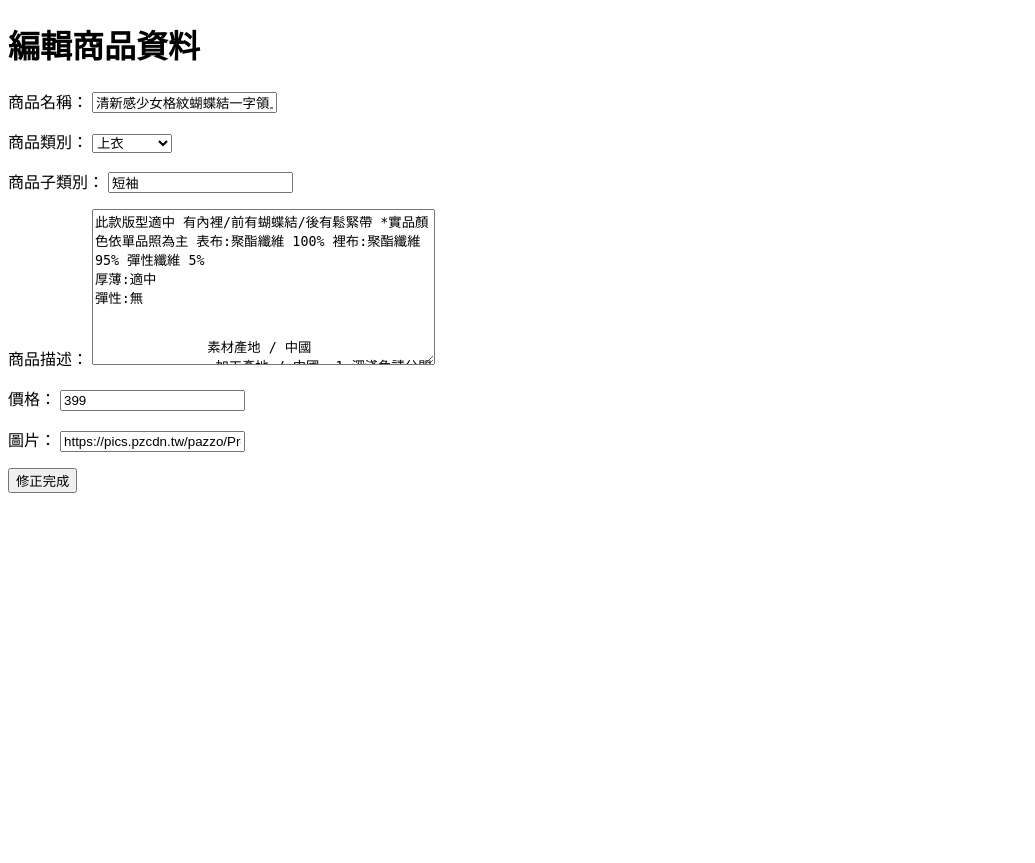
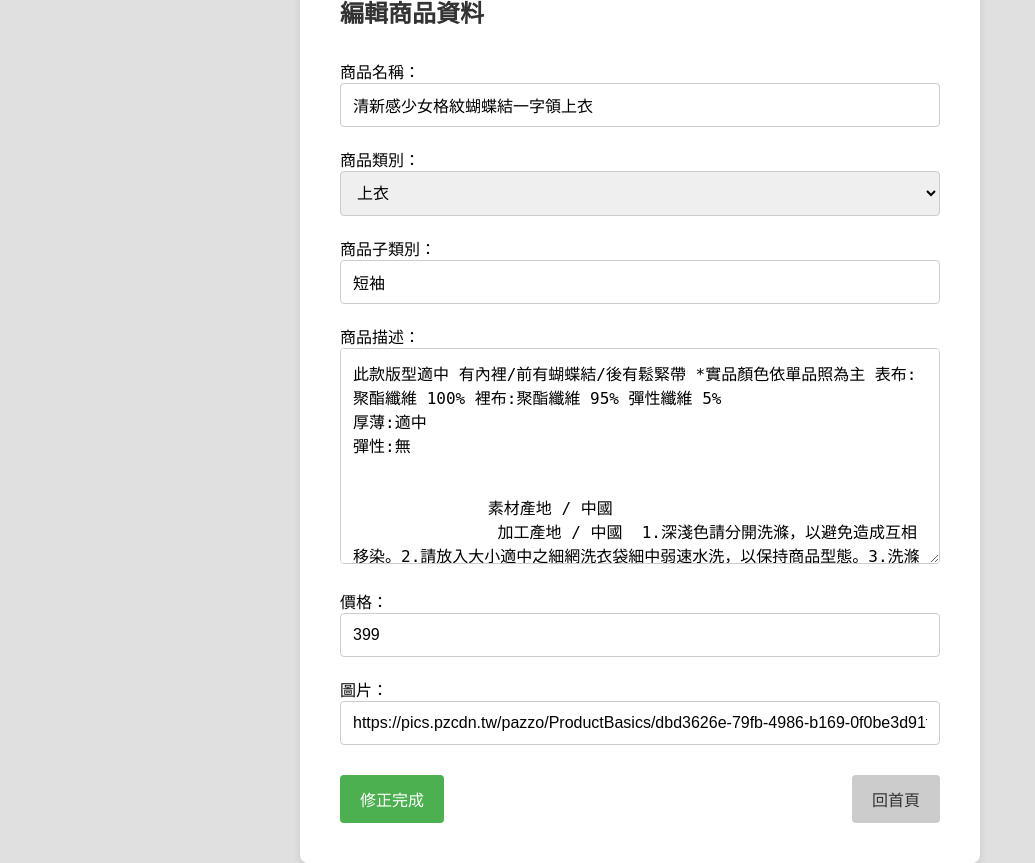
Before and after one commit to hsuchenhsi/Brch-, a Django app: page /edit/991/ in a window 1280 px wide. Shown: the whole page, without its empty margins (0-1035 px from the left). Before the commit the page ends 493 px from the top, so only its background shows below. Run offline with Django 4.2, Linux system fonts and the light colour scheme; data comes from the database, SQL or seed files in the repository.

Commit message:
啊啊啊啊啊˙啊啊啊啊啊

```diff
--- a/home/views.py
+++ b/home/views.py
@@ -189,7 +189,57 @@ def upload_file(request):
                 picture=row['photo-src'],
                 price=row['price']
             )
-        return HttpResponse('上傳成功')
+            html_content = '''
+    <!DOCTYPE html>
+    <html>
+    <head>
+        <title>上傳成功</title>
+        <style>
+            body {
+                font-family: Arial, sans-serif;
+                display: flex;
+                justify-content: center;
+                align-items: center;
+                height: 100vh;
+                background-color: #f2f2f2;
+                margin: 0;
+            }
+            .container {
+                text-align: center;
+                background: white;
+                padding: 20px;
+                border-radius: 10px;
+                box-shadow: 0 4px 8px rgba(0, 0, 0, 0.1);
+            }
+            h1 {
+                color: #4CAF50;
+            }
+            button {
+                background-color: #4CAF50;
+                color: white;
+                padding: 10px 20px;
+                border: none;
+                border-radius: 5px;
+                text-decoration: none;
+                font-size: 16px;
+                cursor: pointer;
+                transition: background-color 0.3s;
+            }
+            button:hover {
+                background-color: #45a049;
+            }
+        </style>
+    </head>
+    <body>
+        <div class="container">
+            <h1>上傳成功</h1>
+            <button onclick="location.href='/'">回首頁</button>
+        </div>
+    </body>
+    </html>
+    '''
+
+        return HttpResponse(html_content)
     return render(request, 'upload.html')
 
 def manage_store(request):
--- a/templates/edit_product.html
+++ b/templates/edit_product.html
@@ -2,13 +2,85 @@
 <html>
 <head>
     <title>編輯商品</title>
+    <style>
+        body {
+            font-family: 'Segoe UI', Tahoma, Geneva, Verdana, sans-serif;
+            display: flex;
+            justify-content: center;
+            align-items: center;
+            height: 100vh;
+            background-color: #e0e0e0;
+            margin: 0;
+        }
+        .container {
+            background: #ffffff;
+            padding: 40px;
+            border-radius: 8px;
+            box-shadow: 0 4px 8px rgba(0, 0, 0, 0.1);
+            max-width: 600px;
+            width: 100%;
+            text-align: left;
+        }
+        h1 {
+            color: #333333;
+            font-size: 24px;
+            margin-bottom: 20px;
+        }
+        form {
+            display: flex;
+            flex-direction: column;
+        }
+        form p {
+            margin: 10px 0;
+        }
+        input, select, textarea {
+            padding: 12px;
+            border: 1px solid #cccccc;
+            border-radius: 4px;
+            font-size: 16px;
+            width: 100%;
+            box-sizing: border-box;
+        }
+        .buttons {
+            display: flex;
+            justify-content: space-between;
+            margin-top: 20px;
+        }
+        .buttons button {
+            padding: 12px 20px;
+            border: none;
+            border-radius: 4px;
+            font-size: 16px;
+            cursor: pointer;
+            transition: background-color 0.3s;
+        }
+        .buttons .submit-btn {
+            background-color: #4CAF50;
+            color: white;
+        }
+        .buttons .submit-btn:hover {
+            background-color: #45a049;
+        }
+        .buttons .home-btn {
+            background-color: #cccccc;
+            color: #333333;
+        }
+        .buttons .home-btn:hover {
+            background-color: #bbbbbb;
+        }
+    </style>
 </head>
 <body>
-    <h1>編輯商品資料</h1>
-    <form method="post">
-        {% csrf_token %}
-        {{ form.as_p }}
-        <button type="submit">修正完成</button>
-    </form>
+    <div class="container">
+        <h1>編輯商品資料</h1>
+        <form method="post">
+            {% csrf_token %}
+            {{ form.as_p }}
+            <div class="buttons">
+                <button type="submit" class="submit-btn">修正完成</button>
+                <button type="button" class="home-btn" onclick="location.href='/'">回首頁</button>
+            </div>
+        </form>
+    </div>
 </body>
 </html>
```
Also changed, not shown: templates/delete_product.html (+42 -0 lines).
